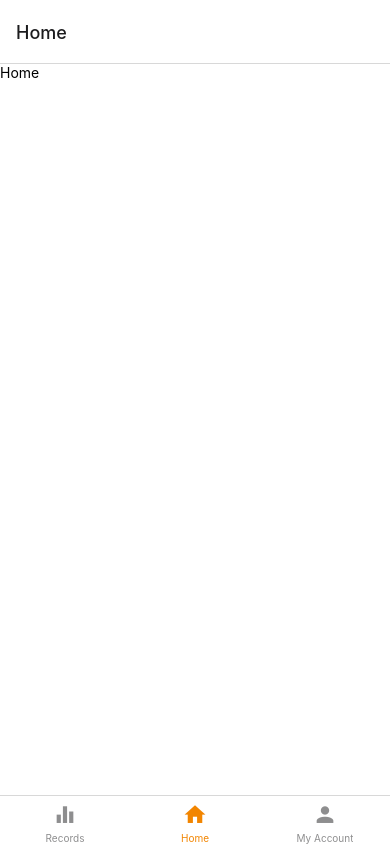
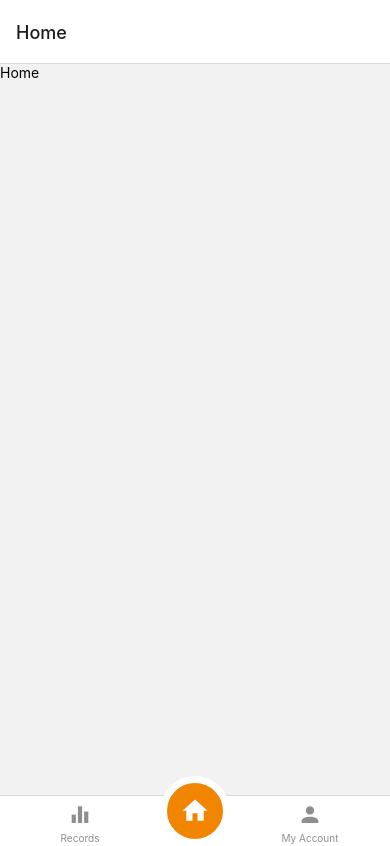
Before and after one commit to Max-256/react-native-navigation, a React Native app: screen /account in a window 390 px wide. Built offline with nearby package versions, Linux system fonts and the light colour scheme.

Commit message:
build home button

```diff
--- /dev/null
+++ b/app/components/HomeButton.js
@@ -0,0 +1,29 @@
+import React from "react";
+import { TouchableOpacity, StyleSheet } from "react-native";
+import { MaterialCommunityIcons } from "@expo/vector-icons";
+
+import colors from "../config/colors";
+
+function HomeButton({ onPress }) {
+  return (
+    <TouchableOpacity onPress={onPress} style={styles.container}>
+      <MaterialCommunityIcons name="home" color={colors.white} size={30} />
+    </TouchableOpacity>
+  );
+}
+
+const styles = StyleSheet.create({
+  container: {
+    alignItems: "center",
+    backgroundColor: colors.primary,
+    borderColor: colors.white,
+    borderWidth: 7,
+    bottom: 20,
+    height: 70,
+    justifyContent: "center",
+    borderRadius: 50,
+    width: 70,
+  },
+});
+
+export default HomeButton;
--- a/app/navigation/AppNavigator.js
+++ b/app/navigation/AppNavigator.js
@@ -1,11 +1,12 @@
 import React from "react";
-import { View, StyleSheet } from "react-native";
+import { StyleSheet } from "react-native";
 import { createBottomTabNavigator } from "@react-navigation/bottom-tabs";
 import { MaterialCommunityIcons } from "@expo/vector-icons";
 
 import Records from "../screens/Records";
 import Home from "../screens/Home";
 import Account from "../screens/Account";
+import HomeButton from "../components/HomeButton";
 
 const Tab = createBottomTabNavigator();
 
@@ -28,11 +29,14 @@ function AppNavigator(props) {
       <Tab.Screen
         name="Home"
         component={Home}
-        options={{
+        options={({ navigation }) => ({
+          tabBarButton: () => (
+            <HomeButton onPress={() => navigation.navigate("Home")} />
+          ),
           tabBarIcon: ({ color, size }) => (
             <MaterialCommunityIcons name="home" color={color} size={size} />
           ),
-        }}
+        })}
       />
       <Tab.Screen
         name="My Account"
@@ -47,8 +51,4 @@ function AppNavigator(props) {
   );
 }
 
-const styles = StyleSheet.create({
-  container: {},
-});
-
 export default AppNavigator;
--- a/app/navigation/navigationTheme.js
+++ b/app/navigation/navigationTheme.js
@@ -6,6 +6,5 @@ export default {
   colors: {
     ...DefaultTheme.colors,
     primary: colors.primary,
-    background: colors.white,
   },
 };
```
